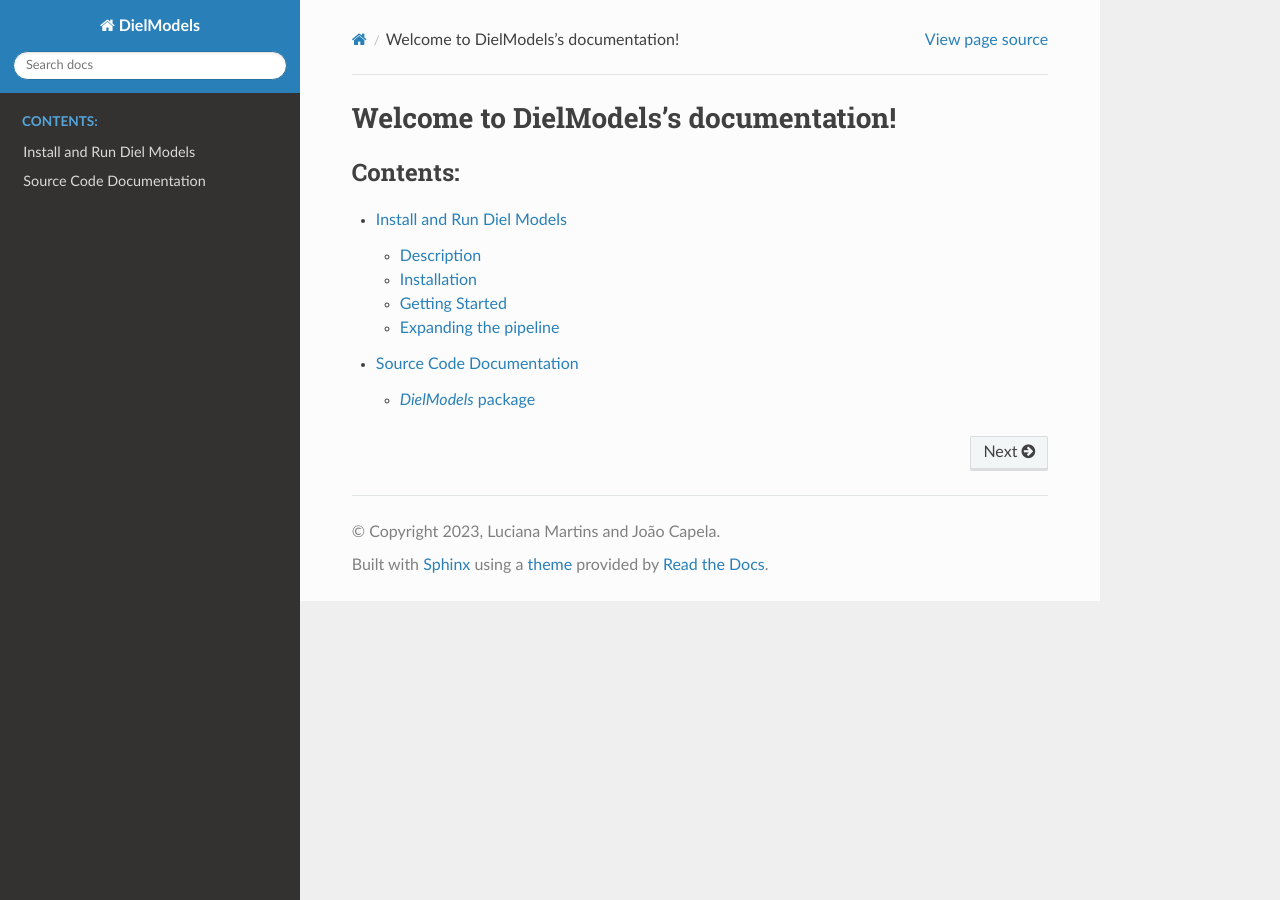
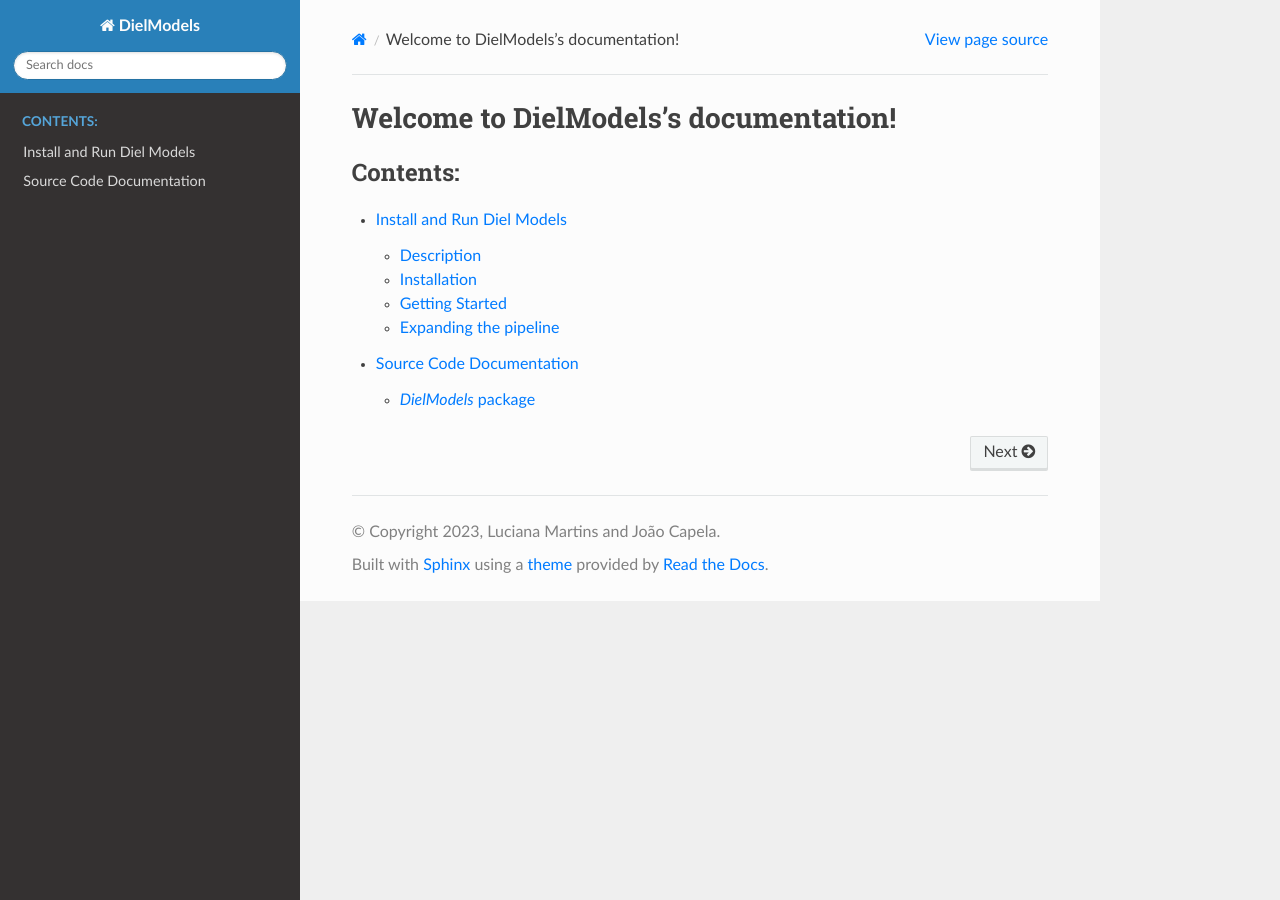
Before and after one commit to LucianaMartins26/DielModels, a Sphinx documentation site: the page built from docs/index.md, in a window 1280 px wide. Built offline with Sphinx 7.4.7 and the Read the Docs theme 2.0.0, drawn with Linux system fonts in a browser that asks for light colours.

Commit message:
[FIX] costum.css file

```diff
--- a/docs/_static/custom.css
+++ b/docs/_static/custom.css
@@ -1,3 +1,4 @@
-a:visited {
-    color: inherit;
+a {
+    color: #007bff; /* Cor azul padrão dos links */
+    text-decoration: none; /* Remover sublinhado dos links, se necessário */
 }
```
Also changed, not shown: README.md (+1 -1 lines).
